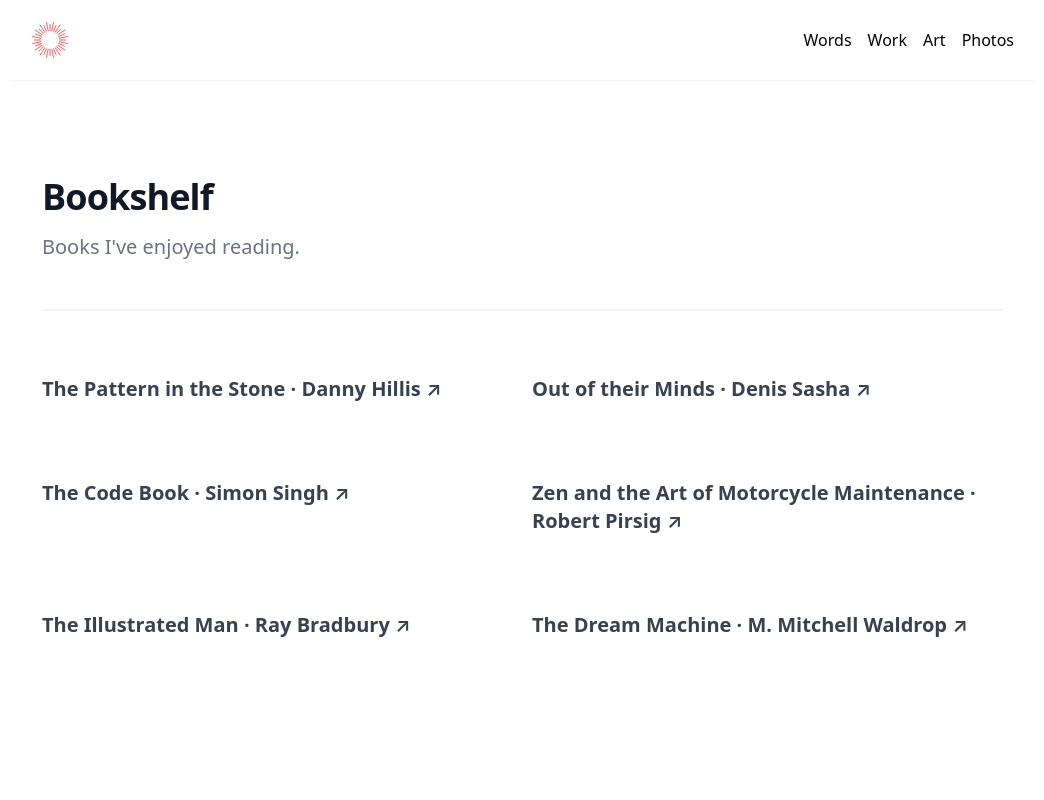
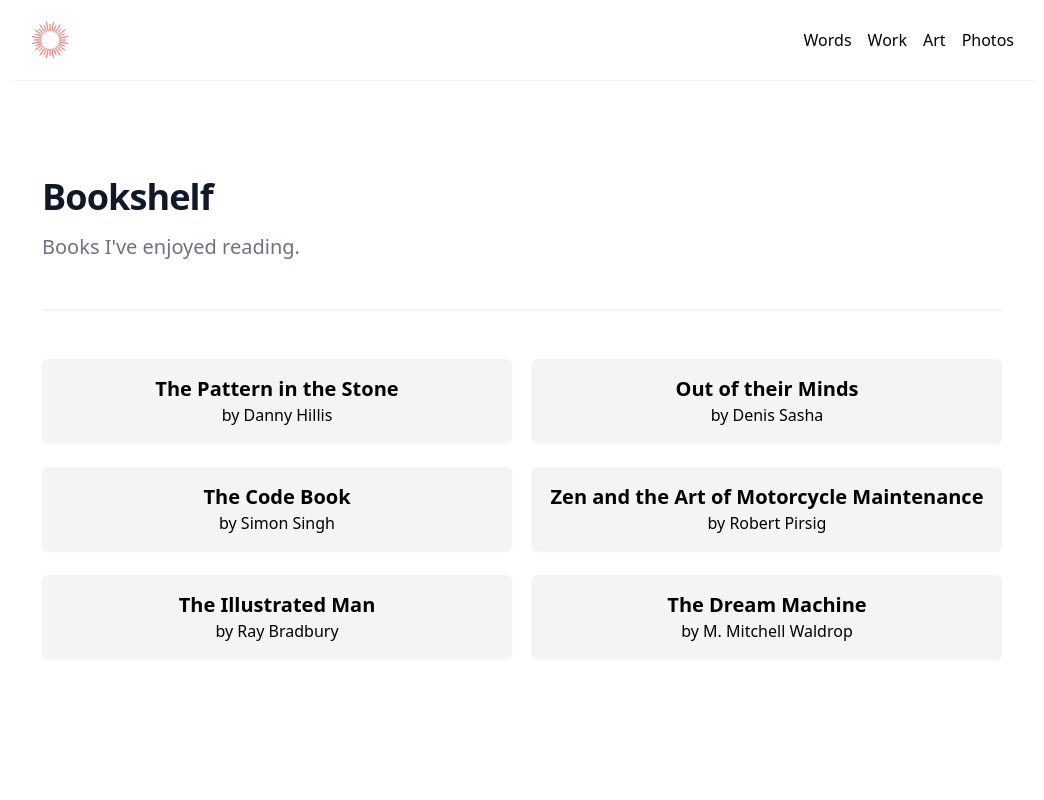
Before and after one commit to devinmcgloin/identity, a Next.js app: page /bookshelf in a window 1280 px wide. Shown: the top 800 px of the page, without its empty margins (118-1162 px from the left). Built offline with nearby package versions, Linux system fonts and the light colour scheme; what @tailwindcss/typography, @tailwindcss/ui would draw is missing.

Commit message:
Better bookshelf

```diff
--- a/pages/bookshelf.js
+++ b/pages/bookshelf.js
@@ -18,15 +18,21 @@ const Index = ({ books }) => {
             subtitle="Books I've enjoyed reading."
           />
         </div>
-        <div className="mt-12 grid gap-12 border-t-2 border-gray-100 dark:border-gray-700 pt-12 md:grid-cols-2 lg:gap-x-5">
+        <div className="mt-12 grid gap-6 border-t-2 border-gray-100 dark:border-gray-700 pt-12 md:grid-cols-2 lg:gap-x-5">
           {books
             .sort((a, b) => b.rating - a.rating)
             .map((b) => (
-              <ContentBlock
-                key={b.url}
-                externalLink={b.url}
-                title={`${b.title} · ${b.author}`}
-              />
+              <a
+                className="bg-gray-100 rounded-md shadow-sm p-4 transform hover:scale-105 duration-200"
+                href={b.url}
+              >
+                <div className="text-center flex-content-end">
+                  <h3 className={`text-xl leading-7 font-semibold`}>
+                    {b.title}
+                  </h3>
+                  <h3 className={`text-md`}>by {b.author}</h3>
+                </div>
+              </a>
             ))}
         </div>
       </div>
```
